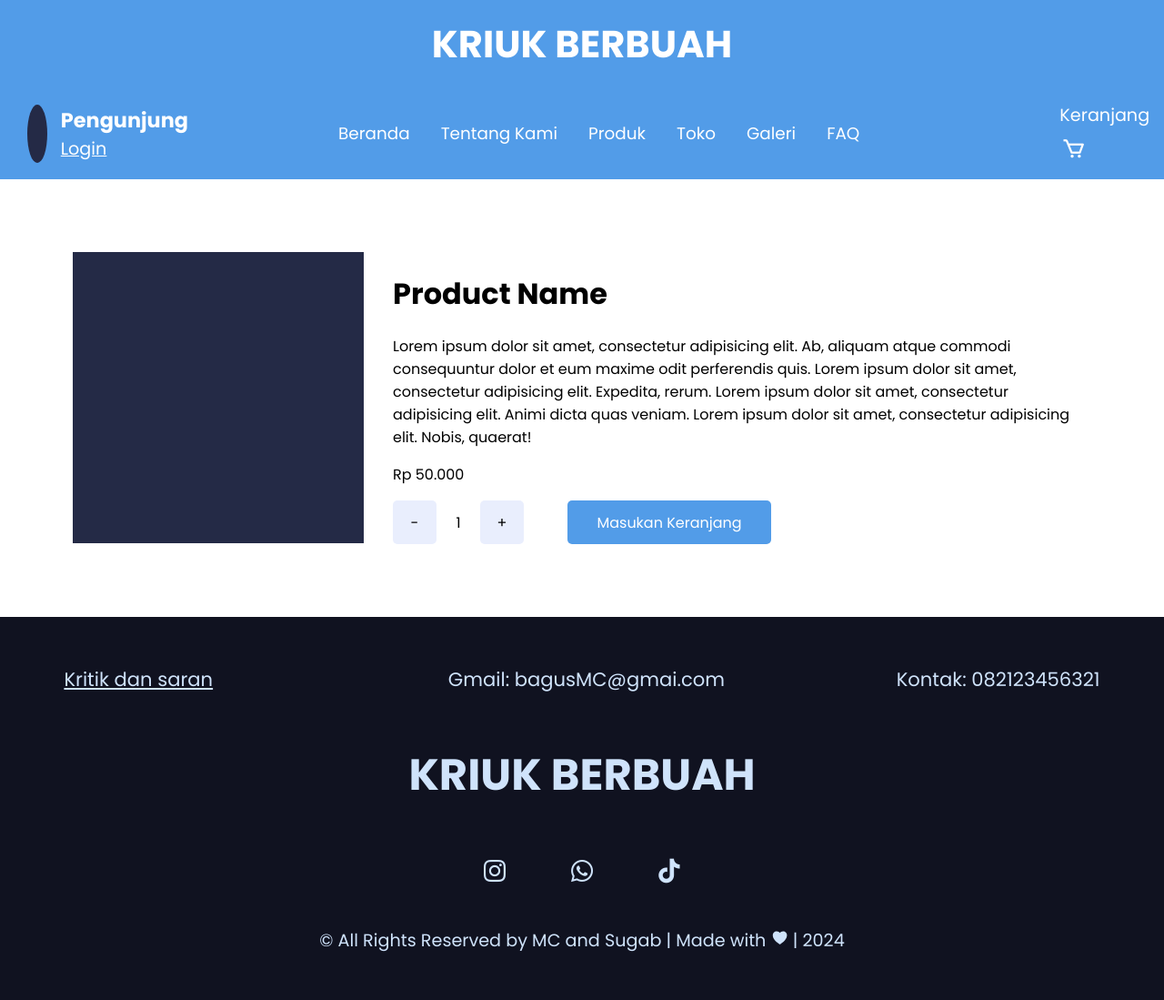
After one commit to MiBlue027/UMKM_Promotion_01, a PHP site: page /Product/Items/item.php in a window 1280 px wide; the page is wider, and only the part inside the window is pictured. The commit adds this page. Shown: that part at 91% size. Run offline with PHP 8.4, Linux system fonts and the light colour scheme.

Commit message:
Add Toko -> change to php and Not finished item product page

```diff
--- a/HeaderPackage/navigationPage.php
+++ b/HeaderPackage/navigationPage.php
@@ -31,7 +31,7 @@
             <a href="/UMKM_Promotion_01/index.php" class="navA"> Beranda </a>
             <a href="/UMKM_Promotion_01/AboutUs/aboutUs.php" class="navA"> Tentang Kami </a>
             <a href="/UMKM_Promotion_01/Product/product.php" class="navA"> Produk </a>
-            <a href="#" class="navA"> Toko </a>
+            <a href="/UMKM_Promotion_01/Toko/toko.php" class="navA"> Toko </a>
             <a href="/UMKM_Promotion_01/Gallery/gallery.php" class="navA"> Galeri </a>
             <a href="/UMKM_Promotion_01/FAQ/faq.php" class="navA"> FAQ </a>
         </nav>
--- /dev/null
+++ b/Product/Items/item.php
@@ -0,0 +1,57 @@
+<!doctype html>
+<html lang="en">
+<head>
+    <meta charset="UTF-8">
+    <meta name="viewport"
+          content="width=device-width, user-scalable=no, initial-scale=1.0, maximum-scale=1.0, minimum-scale=1.0">
+    <meta http-equiv="X-UA-Compatible" content="ie=edge">
+
+    <!--    Google Font ----------------------------------------------------------->
+    <link rel="preconnect" href="https://fonts.googleapis.com">
+    <link rel="preconnect" href="https://fonts.gstatic.com" crossorigin>
+    <link href="https://fonts.googleapis.com/css2?family=Poppins:ital,wght@0,100;0,200;0,300;0,400;0,500;0,600;0,700;0,800;0,900;1,100;1,200;1,300;1,400;1,500;1,600;1,700;1,800;1,900&display=swap" rel="stylesheet">
+
+    <link rel="stylesheet" href="itemStyle.css">
+    <link rel="stylesheet" href="../../HeaderPackage/headerStyle.css">
+    <link rel="stylesheet" href="../../Footer/footerPageStyle.css">
+
+    <title> Item </title>
+</head>
+<body>
+
+    <?php
+        include_once '../../HeaderPackage/headerPage.php';
+        include_once '../../HeaderPackage/navigationPage.php';
+    ?>
+
+    <div id="container">
+        <div id="mainInformation">
+            <div id="itemImage"></div>
+            <div id="itemInformation">
+                <h1> Product Name </h1>
+                <p id="productDescription">
+                    Lorem ipsum dolor sit amet, consectetur adipisicing elit.
+                    Ab, aliquam atque commodi consequuntur dolor et eum maxime odit perferendis quis.
+                    Lorem ipsum dolor sit amet, consectetur adipisicing elit. Expedita, rerum.
+                    Lorem ipsum dolor sit amet, consectetur adipisicing elit. Animi dicta quas veniam.
+                    Lorem ipsum dolor sit amet, consectetur adipisicing elit. Nobis, quaerat!
+                </p>
+                <p id="price"> Rp 50.000 </p>
+                <div id="action">
+                    <div id="quantity">
+                        <button> - </button>
+                        1
+                        <button> + </button>
+                    </div>
+                    <button id="addToCartBTN"> Masukan Keranjang </button>
+                </div>
+            </div>
+        </div>
+    </div>
+
+    <?php
+        include_once '../../Footer/footerPage.php';
+    ?>
+
+</body>
+</html>
--- /dev/null
+++ b/Product/Items/itemStyle.css
@@ -0,0 +1,68 @@
+*{
+    font-family: 'Poppins', Arial, Helvetica, sans-serif;
+}
+body{
+    width: 100%;
+    height: 100%;
+    margin: 0;
+    padding: 0;
+    overflow-x: hidden;
+}
+
+#container{
+    margin: 5em;
+
+}
+#mainInformation{
+    display: flex;
+
+}
+#itemImage{
+    min-width: 20em;
+    height: 20em;
+    background-color: #242a46;
+    margin-right: 2em;
+}
+#itemInformation{
+    width: 70em;
+    height: fit-content;
+}
+#action{
+    position: relative;
+    bottom: 0;
+    display: flex;
+}
+#quantity{
+    display: flex;
+    justify-content: space-between;
+    align-items: center;
+    width: 9em;
+    margin-right: 3em;
+}
+#quantity button{
+    width: 3em;
+    height: 3em;
+    border: none;
+    border-radius: 5px;
+    background-color: #e9eefd;
+    font-size: 1em;
+    cursor: pointer;
+    transition: .3s;
+}
+#quantity button:hover{
+    background-color: #d6e0ef;
+}
+#addToCartBTN{
+    width: 14em;
+    height: 3em;
+    background-color: #529ce8;
+    border: none;
+    border-radius: 5px;
+    font-size: 1em;
+    color: #ffffff;
+    cursor: pointer;
+    transition: .4s;
+}
+#addToCartBTN:hover{
+    background-color: #86baff;
+}
```
Also changed, not shown: Product/product.php (+7 -7 lines), Toko/toko.php (renamed from Toko/toko.html, +19 -1 lines), Toko/tokoStyle.css (+7 -131 lines).
